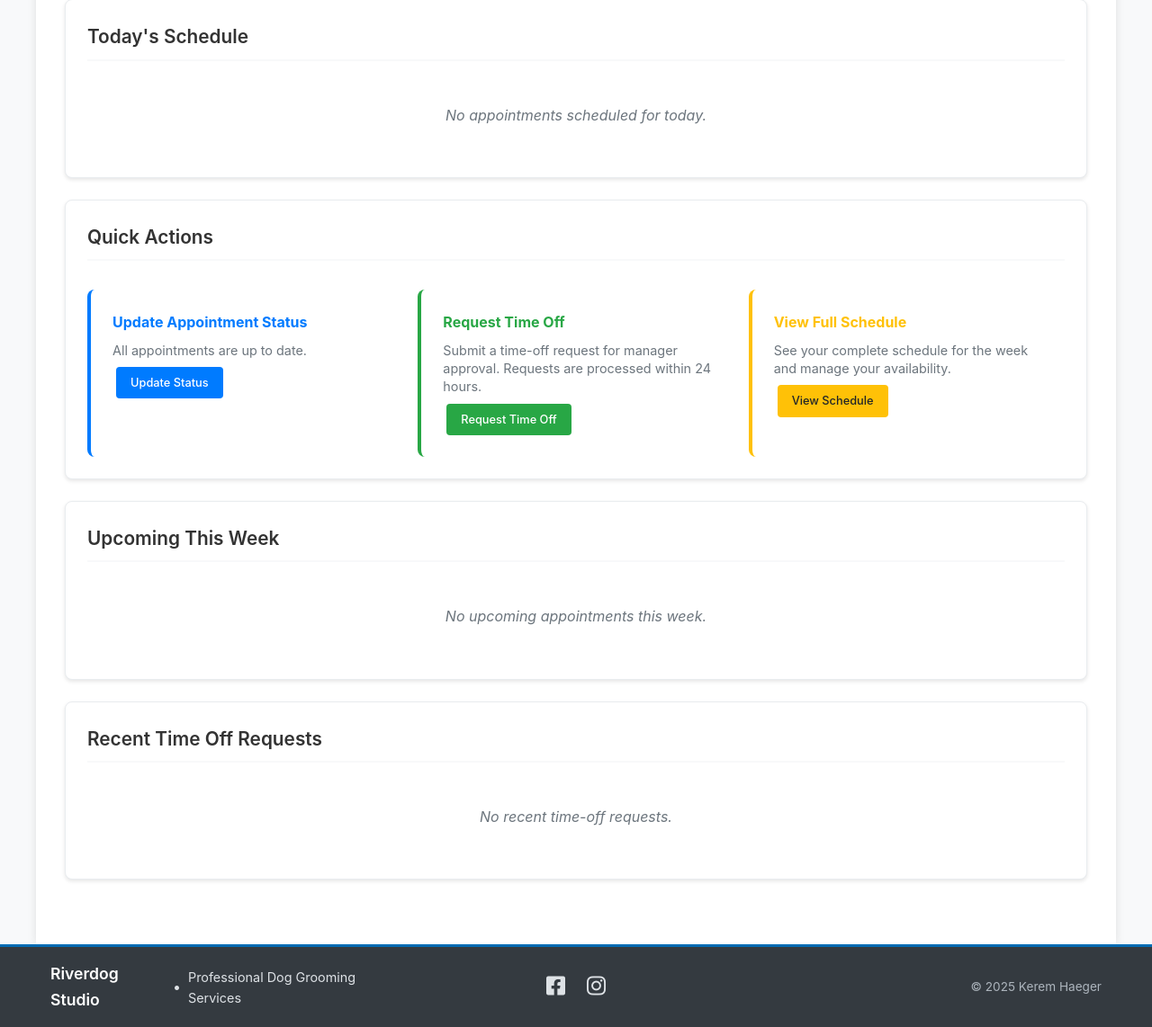
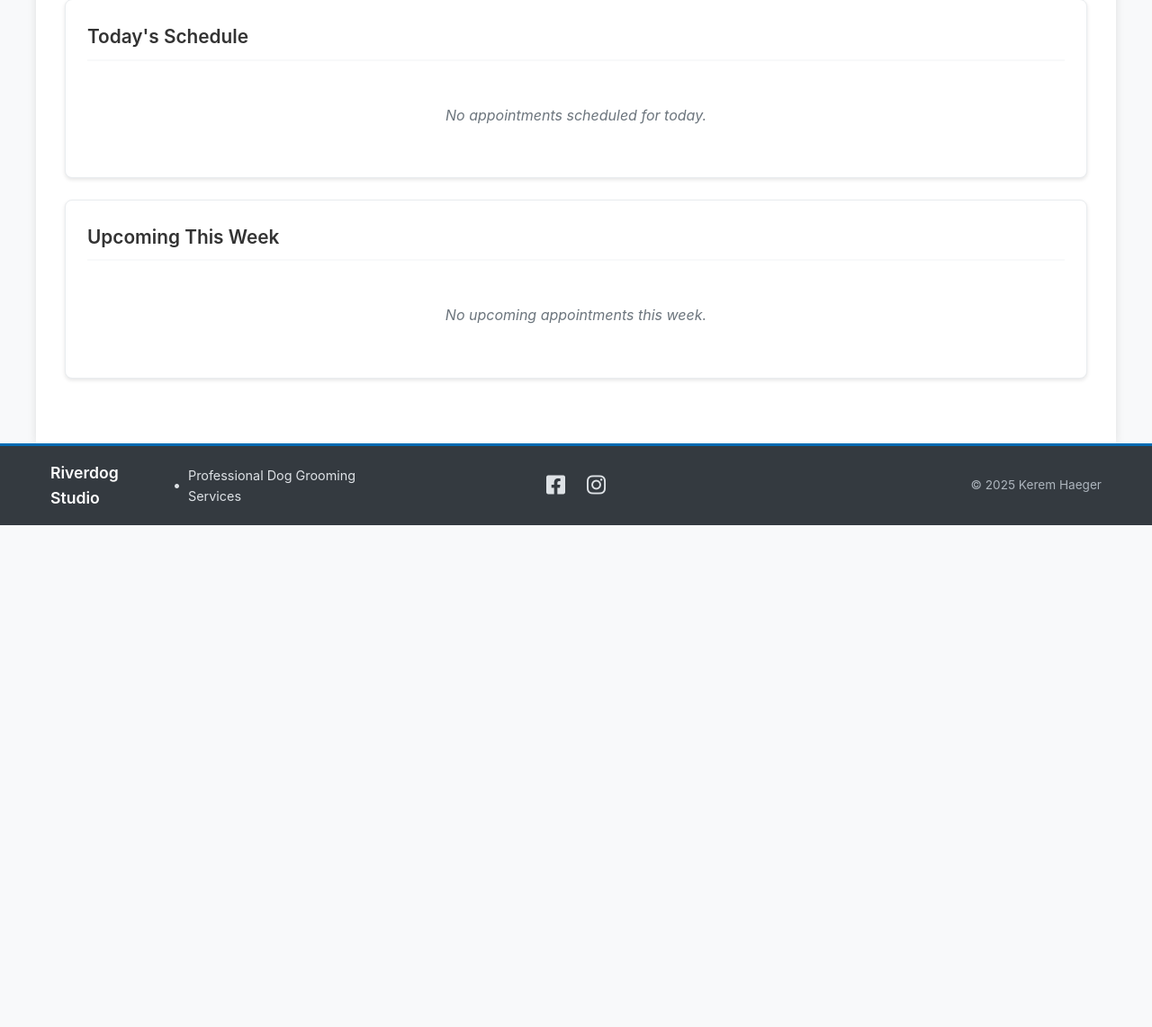
Before and after one commit to Kerem-Haeger/dog_booking_system, a Django app: template core/templates/core/employee_dashboard.html in a window 1280 px wide. Shown: the part 234-1376 px from the top of the page at 90% size. After the commit the page ends 818 px from the top, so only its background shows below. Run offline with Django 4.2, Linux system fonts and the light colour scheme; the template is opened without the code that fills it, so the values that code supplies are empty.

Commit message:
Remove quick actions and time off from employee dashboard

```diff
--- a/core/templates/core/employee_dashboard.html
+++ b/core/templates/core/employee_dashboard.html
@@ -45,41 +45,6 @@
         {% endif %}
     </div>
 
-    <!-- Quick Actions Section -->
-    <div class="dashboard-card">
-        <h2 class="section-title">Quick Actions</h2>
-        <div class="feature-grid">
-            <div class="feature-card primary">
-                <div class="feature-title primary">Update Appointment Status</div>
-                <div class="feature-description">
-                    {% if pending_status_updates > 0 %}
-                    You have {{ pending_status_updates }} appointment{{ pending_status_updates|pluralize }} that may
-                    need status updates.
-                    {% else %}
-                    All appointments are up to date.
-                    {% endif %}
-                </div>
-                <a href="#" class="btn btn-primary btn-sm mt-2">Update Status</a>
-            </div>
-
-            <div class="feature-card success">
-                <div class="feature-title success">Request Time Off</div>
-                <div class="feature-description">
-                    Submit a time-off request for manager approval. Requests are processed within 24 hours.
-                </div>
-                <a href="#" class="btn btn-success btn-sm mt-2">Request Time Off</a>
-            </div>
-
-            <div class="feature-card warning">
-                <div class="feature-title warning">View Full Schedule</div>
-                <div class="feature-description">
-                    See your complete schedule for the week and manage your availability.
-                </div>
-                <a href="#" class="btn btn-warning btn-sm mt-2">View Schedule</a>
-            </div>
-        </div>
-    </div>
-
     <!-- Upcoming Appointments Section -->
     <div class="dashboard-card">
         <h2 class="section-title">Upcoming This Week</h2>
@@ -105,30 +70,5 @@
         </div>
         {% endif %}
     </div>
-
-    <!-- Time Off Requests Section -->
-    <div class="dashboard-card">
-        <h2 class="section-title">Recent Time Off Requests</h2>
-        {% if recent_time_off %}
-        <div class="time-off-list">
-            {% for request in recent_time_off %}
-            <div class="time-off-item">
-                <div class="time-off-dates">
-                    {{ request.start_time|date:"M j" }} - {{ request.end_time|date:"M j" }}
-                </div>
-                <div class="time-off-status">
-                    <span class="status-badge status-{{ request.status|lower }}">
-                        {{ request.get_status_display }}
-                    </span>
-                </div>
-            </div>
-            {% endfor %}
-        </div>
-        {% else %}
-        <div class="empty-state">
-            <p>No recent time-off requests.</p>
-        </div>
-        {% endif %}
-    </div>
 </div>
 {% endblock %}
```
Also changed, not shown: core/views/employee_views.py (+1 -15 lines).
